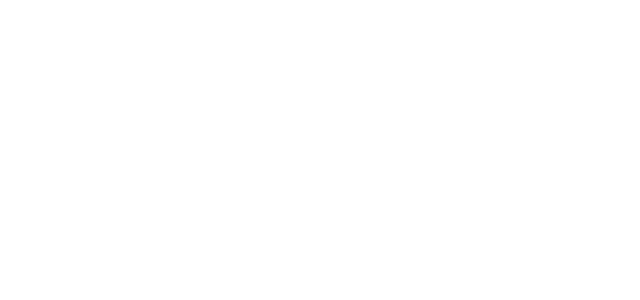
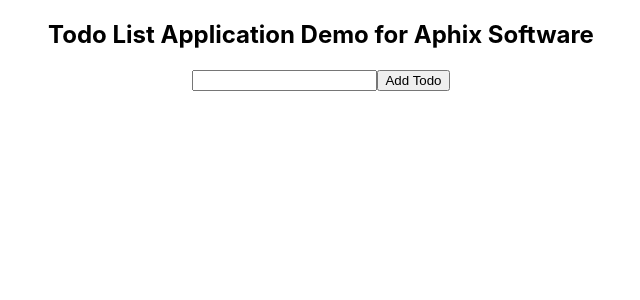
Before and after one commit to MichaelPeterJoyce/aphixsoftwaretodo, a React (Create React App) app: page / in a window 1280 px wide. Shown: the top 300 px of the page, without its empty margins (319-959 px from the left). Built offline with nearby package versions, Linux system fonts and the light colour scheme.

Commit message:
Setup the basic scaffolding for adding a todo items via the dispatcher and displaying them on screen

```diff
--- a/src/App.js
+++ b/src/App.js
@@ -1,11 +1,15 @@
 import React, { Component } from 'react';
 import './App.scss';
+import AddToDoItem from "./containers/AddToDoItem";
+import FilteredToDoItems from "./containers/FilteredToDoItems";
 
 class App extends Component {
   render() {
     return (
       <div className="App">
-
+        <h2>Todo List Application Demo for Aphix Software</h2>
+        <AddToDoItem/>
+        <FilteredToDoItems />
       </div>
     );
   }
--- a/src/components/Todo.js
+++ b/src/components/Todo.js
@@ -1,9 +1,9 @@
 import React from 'react';
 
-const Todo = () => {
+const Todo = ({todo}) => {
     return (
         <div>
-
+            {todo.text}
         </div>
     );
 };
--- a/src/components/TodoList.js
+++ b/src/components/TodoList.js
@@ -1,9 +1,14 @@
 import React from 'react';
+import Todo from "./Todo";
 
-const TodoList = () => {
+const TodoList = ({todos}) => {
     return (
         <div>
-
+            <ul>
+                {todos.map(todo => (
+                    <Todo key={todo.id} todo={todo}/>
+                ))}
+            </ul>
         </div>
     );
 };
--- /dev/null
+++ b/src/containers/AddToDoItem.js
@@ -0,0 +1,23 @@
+import React from 'react';
+import {connect} from "react-redux";
+import {addTodo} from "../actions";
+
+const AddToDoItem = ({dispatch}) => {
+    let input;
+    return (
+        <div>
+            <form
+                onSubmit={e => {
+                    e.preventDefault();
+                    dispatch(addTodo(input.value));
+                    input.value = ''
+                }}
+            >
+                <input ref={node => (input = node)}/>
+                <button type="submit">Add Todo</button>
+            </form>
+        </div>
+    );
+};
+
+export default connect()(AddToDoItem)
--- /dev/null
+++ b/src/containers/FilteredToDoItems.js
@@ -0,0 +1,11 @@
+import TodoList from "../components/TodoList";
+import {connect} from "react-redux";
+
+const mapStateToProps = state => ({
+    todos: state.todos
+});
+
+
+export default connect(
+    mapStateToProps,
+)(TodoList)
--- a/src/index.js
+++ b/src/index.js
@@ -1,6 +1,7 @@
 import React from 'react';
 import ReactDOM from 'react-dom';
 import './index.scss';
+import 'bootstrap/dist/css/bootstrap.css.map';
 import App from './App';
 import * as serviceWorker from './serviceWorker';
 import {Provider} from "react-redux";
```
